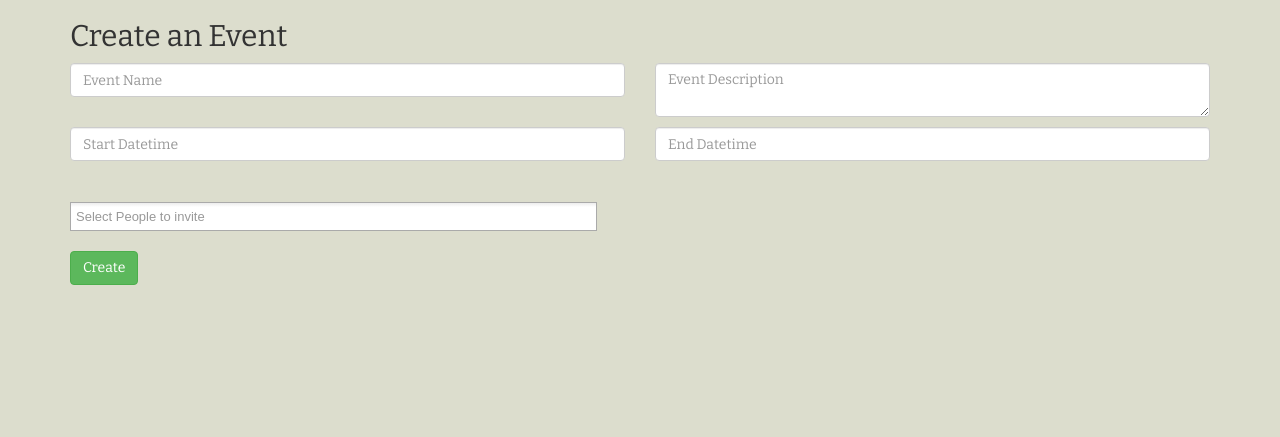
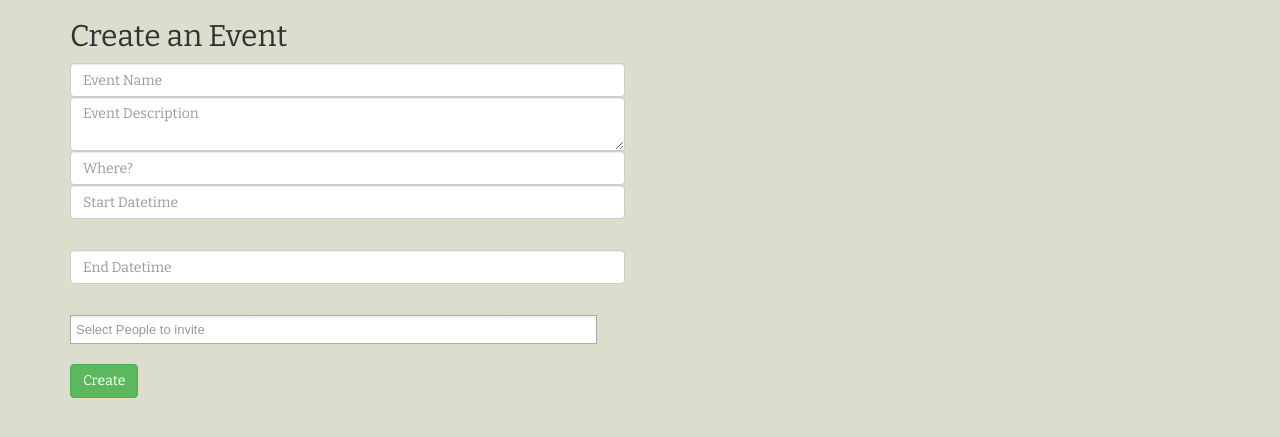
Before and after one commit to shreyas1701/Shout, a Django app: page /createEvent/ in a window 1280 px wide. Shown: the part 50-487 px from the top of the page. Run offline with Django 3.2, Linux system fonts and the light colour scheme; some libraries are stand-ins or nearby versions.

Commit message:
Events page

```diff
--- a/templates/shout/events.html
+++ b/templates/shout/events.html
@@ -7,17 +7,25 @@
 {% block body_block %}
 	<div class="container">
 		<h2>Create an Event</h2>
+        <p style="color:red">{{ message }}</p>
 		<form id="eventForm" method="post" action="/createEvent/">
 			{% csrf_token %}
 			<div class="row">
 				<div class="col-sm-6">
 					<input type="text" class="form-control" placeholder="Event Name" name="eventName" />
 				</div>
+			</div>
+            <div class="row">
                 <div class="col-sm-6">
                     <textarea name="eventDescription" class="form-control" placeholder="Event Description"></textarea>
                 </div>
             </div>
-			<div class="row" style="margin-top: 10px; margin-bottom: 10px;">
+            <div class="row">
+                <div class="col-sm-6">
+                    <input name="location" class="form-control" placeholder="Where?" />
+                </div>
+            </div>
+			<div class="row">
 				<div class="col-sm-6">
 					<div class="form-group">
 						<div class="input-append date" id="datetimepicker">
@@ -27,8 +35,9 @@
 							</span>
 						</div>
 					</div>
-
 				</div>
+			</div>
+            <div class="row">
                 <div class="col-sm-6">
                     <div class="form-group">
                         <div class="input-append date" id="datetimepicker1">
@@ -43,10 +52,9 @@
 			<div class="row">
 				<div class="col-sm-6">
 					<select data-placeholder="Select People to invite" name="invitees" style="width: inherit" multiple class="chosen-select">
-						<option>Keerthana</option>
-						<option>Kalyan</option>
-						<option>Rahul</option>
-						<option>Lakshmi</option>
+						{% for user in users %}
+                            <option value="{{ user.id }}">{{ user.first_name }} {{ user.last_name}}</option>
+                        {% endfor %}
 					</select>
 				</div>
 			</div>
```
Also changed, not shown: templates/shout/home.html (+9 -3 lines). Lines whose indentation alone changed are shown as unchanged.
